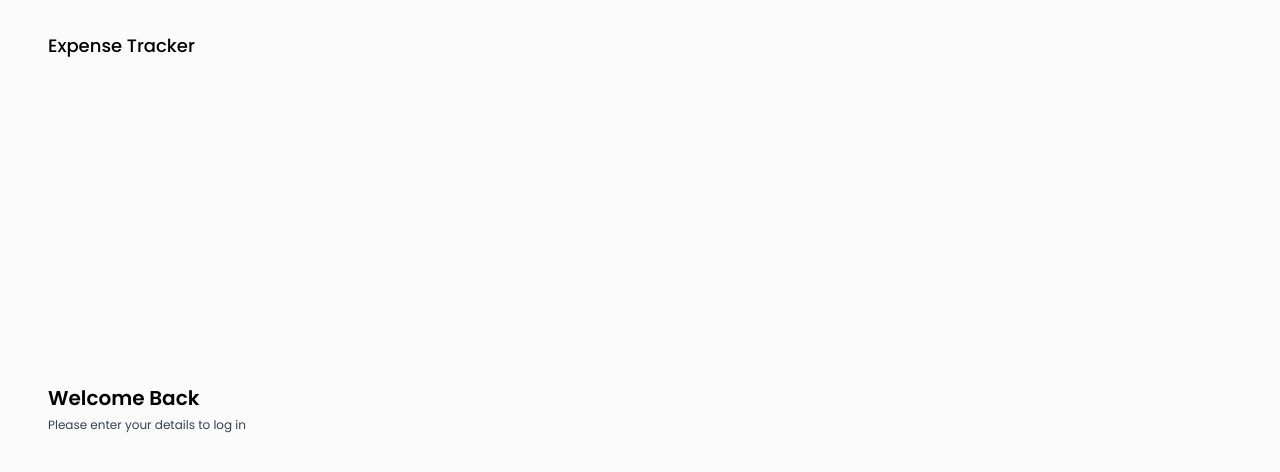
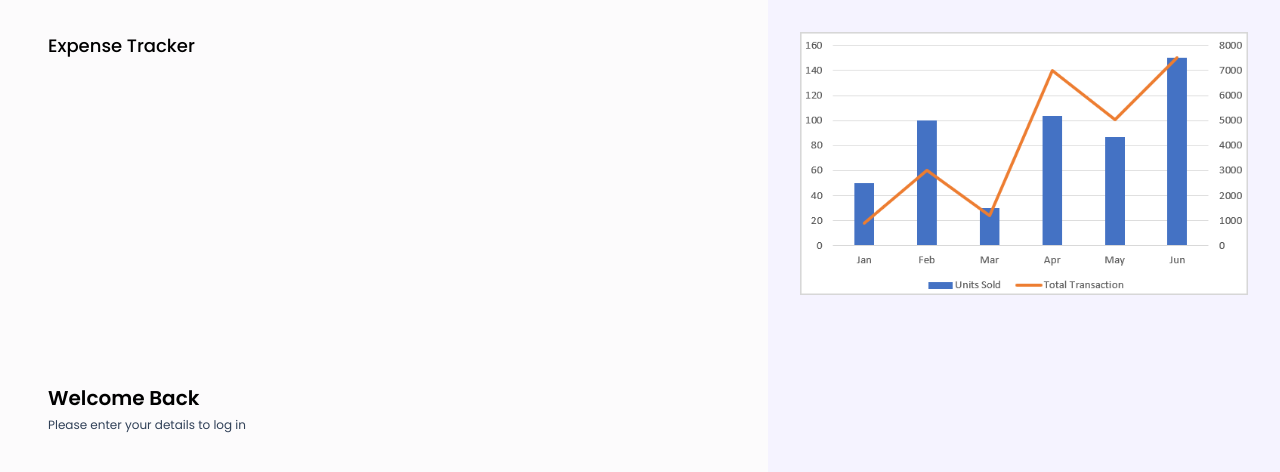
Before and after one commit to sultan1coder/Expense-_Tracker, a React (Vite) app in the folder frontend/: page /login in a window 1280 px wide. Shown: the top 472 px of the page. Built offline with nearby package versions, Linux system fonts and the light colour scheme.

Commit message:
Initialized

```diff
--- a/frontend/src/components/layouts/AuthLayout.jsx
+++ b/frontend/src/components/layouts/AuthLayout.jsx
@@ -1,13 +1,22 @@
 import React from "react";
-
+import Card_2 from "../../assets/images/card2.png";
 const AuthLayout = ({ children }) => {
   return (
-    <div>
+    <div className="flex">
       <div className="w-screen h-screen md:w-[60vw] px-12 pt-8 pb-12">
         <h2 className="text-lg font-medium text-blac">Expense Tracker</h2>
         {children}
       </div>
 
+    <div className="hidden md:block w-[40vw] h-screen bg-violet-50 bg-auth-bg-img bg-cover bg-no-repeat bg-center overflow-hidden p-8 relative ">
+      <div className="" />
+      <div className="" />
+      <div className="" />
+
+      <img src={Card_2}
+       className=""
+       />
+    </div>
 
     </div>
   );
```
